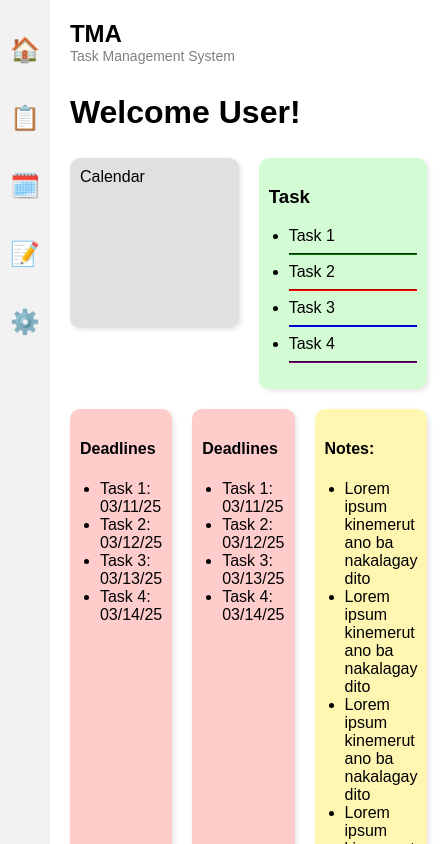
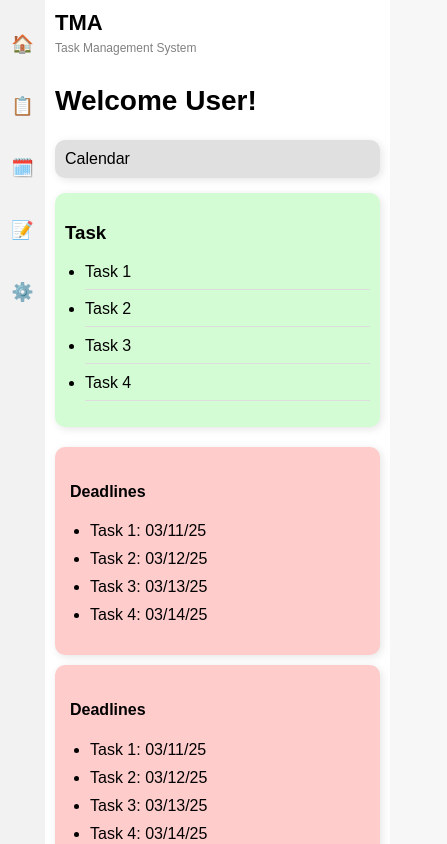
Before and after one commit to carlanthonyyyyy/task_management, a React (Create React App) app: page /home in a window 390 px wide. Shown: the top 844 px of the page, 447 px wide, since content can reach past the window. Built offline with nearby package versions, Linux system fonts and the light colour scheme.

Commit message:
Update Home.css
effects added lang

```diff
--- a/src/Home.css
+++ b/src/Home.css
@@ -1,11 +1,24 @@
-/* Home.css */
+
+*,
+*::before,
+*::after {
+    box-sizing: border-box;
+}
+
+body {
+    margin: 0;
+    font-family: 'Arial', sans-serif;
+    background-color: #f7f7f7;
+}
+
+
 .home-container {
     display: flex;
     height: 100vh;
-    font-family: Arial, sans-serif;
+    font-family: 'Arial', sans-serif;
 }
 
-/* Sidebar */
+
 .sidebar {
     width: 60px;
     background-color: #f2f2f2;
@@ -20,30 +33,33 @@
     border: none;
     font-size: 24px;
     cursor: pointer;
-    padding: 10px;
+    padding: 12px;
     display: block;
-    margin: 10px 0;
+    margin: 12px 0;
+    transition: background-color 0.3s ease;
 }
 
 .nav-icon:hover {
-    background-color: rgba(255, 255, 255, 0.1);
+    background-color: rgba(255, 255, 255, 0.2);
     border-radius: 8px;
 }
 
-/* Main content */
+/* Main Content */
 .main-content {
     flex: 1;
     padding: 20px;
     background-color: #fff;
+    overflow-y: auto;
 }
 
 .header h1 {
     margin: 0;
-    font-size: 24px;
+    font-size: 28px;
+    font-weight: 600;
 }
 
 .header p {
-    margin: 0;
+    margin: 5px 0;
     font-size: 14px;
     color: gray;
 }
@@ -51,53 +67,144 @@
 .welcome-title h2 {
     margin-top: 30px;
     font-size: 32px;
+    font-weight: 600;
 }
 
+/* Top Row */
 .top-row {
     display: flex;
     margin-top: 20px;
     gap: 20px;
+    flex-wrap: wrap;
+}
+
+.calendar-section,
+.task-section {
+    flex: 1;
+    padding: 15px;
+    border-radius: 10px;
+    box-shadow: 2px 2px 8px rgba(0, 0, 0, 0.1);
+    transition: transform 0.3s ease;
 }
 
 .calendar-section {
-    flex: 1;
-    height: 150px;
+    height: 180px;
     background-color: #e0e0e0;
-    border-radius: 10px;
-    box-shadow: 2px 2px 5px rgba(0, 0, 0, 0.1);
-    padding: 10px;
 }
 
 .task-section {
-    flex: 1;
     background-color: #d4fcd4;
-    border-radius: 10px;
-    padding: 10px;
-    box-shadow: 2px 2px 5px rgba(0, 0, 0, 0.1);
 }
 
+.calendar-section:hover,
+.task-section:hover {
+    transform: translateY(-5px);
+}
+
+/* Bottom Row */
 .bottom-row {
     display: flex;
     gap: 20px;
     margin-top: 20px;
+    flex-wrap: wrap;
+}
+
+.deadline-box,
+.notes-box {
+    padding: 15px;
+    border-radius: 10px;
+    box-shadow: 2px 2px 8px rgba(0, 0, 0, 0.1);
+    transition: transform 0.3s ease;
 }
 
 .deadline-box {
     background-color: #ffcccc;
-    padding: 10px;
-    border-radius: 10px;
     flex: 1;
-    box-shadow: 2px 2px 5px rgba(0, 0, 0, 0.1);
 }
 
 .notes-box {
     background-color: #fff6b2;
-    padding: 10px;
-    border-radius: 10px;
     flex: 1;
-    box-shadow: 2px 2px 5px rgba(0, 0, 0, 0.1);
 }
 
+.deadline-box:hover,
+.notes-box:hover {
+    transform: translateY(-5px);
+}
+
+/* Lists */
 ul {
     padding-left: 20px;
 }
+
+ul li {
+    margin-bottom: 10px;
+}
+
+hr {
+    border: none;
+    height: 1px;
+    margin: 8px 0;
+    background-color: #ddd;
+}
+
+/* Media Queries */
+@media (max-width: 768px) {
+    .top-row {
+        flex-direction: column;
+        gap: 15px;
+    }
+
+    .bottom-row {
+        flex-direction: column;
+        gap: 15px;
+    }
+
+    .sidebar {
+        width: 50px;
+        padding-top: 1rem;
+    }
+
+    .nav-icon {
+        font-size: 20px;
+        padding: 10px;
+    }
+
+    .main-content {
+        padding: 10px;
+    }
+
+    .header h1 {
+        font-size: 22px;
+    }
+
+    .header p {
+        font-size: 12px;
+    }
+
+    .welcome-title h2 {
+        font-size: 28px;
+    }
+}
+
+@media (max-width: 480px) {
+    .sidebar {
+        width: 45px;
+        padding-top: 0.8rem;
+    }
+
+    .nav-icon {
+        font-size: 18px;
+        padding: 8px;
+    }
+
+    .calendar-section,
+    .task-section {
+        height: 140px;
+        padding: 10px;
+    }
+
+    .bottom-row {
+        gap: 10px;
+    }
+}
```
